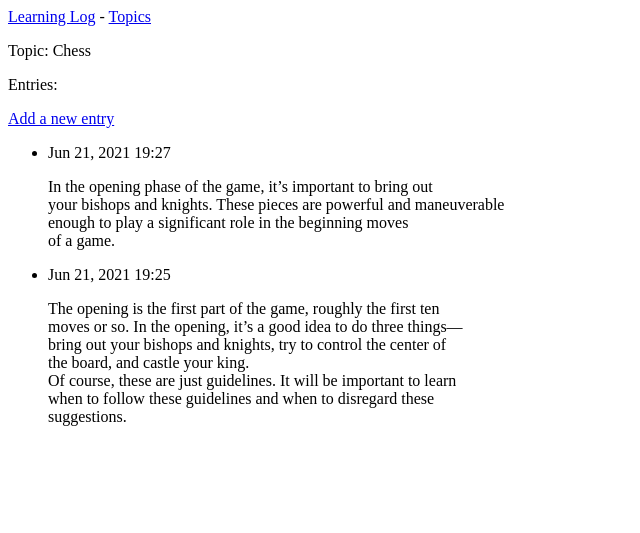
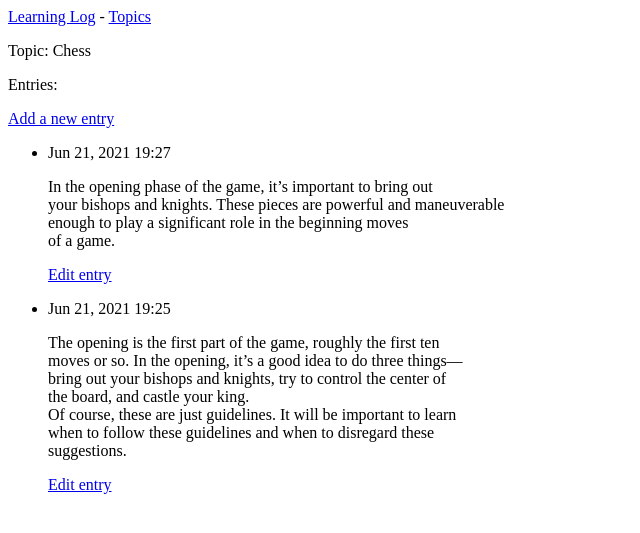
Before and after one commit to bluesatyr/django-learning-log, a Django app: page /topics/1/ in a window 1280 px wide. Shown: the top 533 px of the page, without its empty margins (0-640 px from the left). Run offline with Django 3.2, Linux system fonts and the light colour scheme; data comes from the database, SQL or seed files in the repository.

Commit message:
add edit_entry form

```diff
--- a/learning_logs/templates/learning_logs/topic.html
+++ b/learning_logs/templates/learning_logs/topic.html
@@ -11,6 +11,9 @@
   <li>
     <p>{{ entry.date_added|date:'M d, Y H:i' }}</p>
     <p>{{ entry.text|linebreaks }}</p>
+    <p>
+      <a href="{% url 'learning_logs:edit_entry' entry.id %}">Edit entry</a>
+    </p>
   </li>
   {% empty %}
   <li>There are no entries for this topic yet.</li>
--- a/learning_logs/urls.py
+++ b/learning_logs/urls.py
@@ -14,4 +14,6 @@ urlpatterns = [
     path('new_topic/', views.new_topic, name='new_topic'),
     # Page for adding new entry
     path('new_entry/<int:topic_id>/', views.new_entry, name='new_entry'),
+    # Page for editing an entry
+    path('edit_entry/<int:entry_id>/', views.edit_entry, name='edit_entry'),
 ]
--- a/learning_logs/views.py
+++ b/learning_logs/views.py
@@ -1,5 +1,5 @@
 from django.shortcuts import render, redirect
-from .models import Topic
+from .models import Topic, Entry
 from .forms import EntryForm, TopicForm
 
 def index(request):
@@ -55,3 +55,21 @@ def new_entry(request, topic_id):
     # Display a blank or invalid form
     context = {'topic': topic, 'form': form}
     return render(request, 'learning_logs/new_entry.html', context)
+
+def edit_entry(request, entry_id):
+    """Edit an entry"""
+    entry = Entry.objects.get(id=entry_id)
+    topic = entry.topic
+
+    if request.method != 'POST':
+        # Initial request; pre-fill form with current entry
+        form = EntryForm(instance=entry)
+    else:
+        # POST data submitted; process data
+        form = EntryForm(instance=entry, data=request.POST)
+        if form.is_valid():
+            form.save()
+            return redirect('learning_logs:topic', topic_id=topic_id)
+
+    context = {'entry': entry, 'topic': topic, 'form': form}
+    return render(request, 'learning_logs/edit_entry.html', context)
```
Also changed, not shown: learning_logs/templates/learning_logs/edit_entry.html (added, +12 -0 lines).
